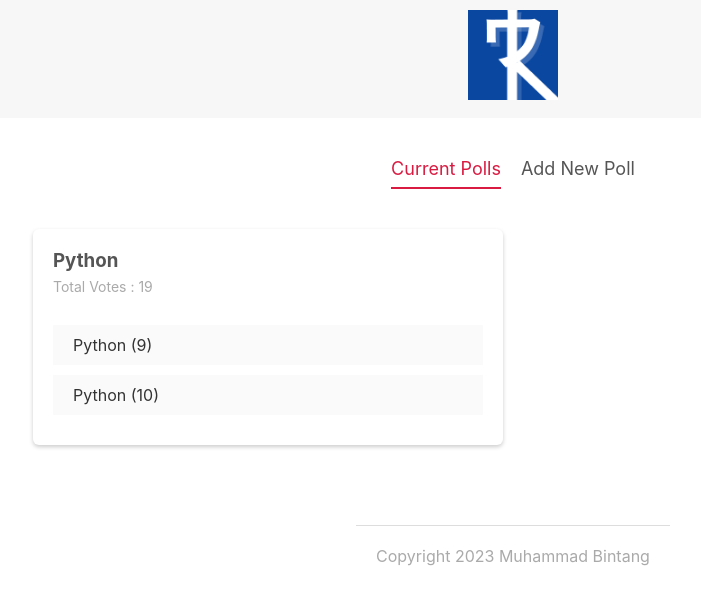
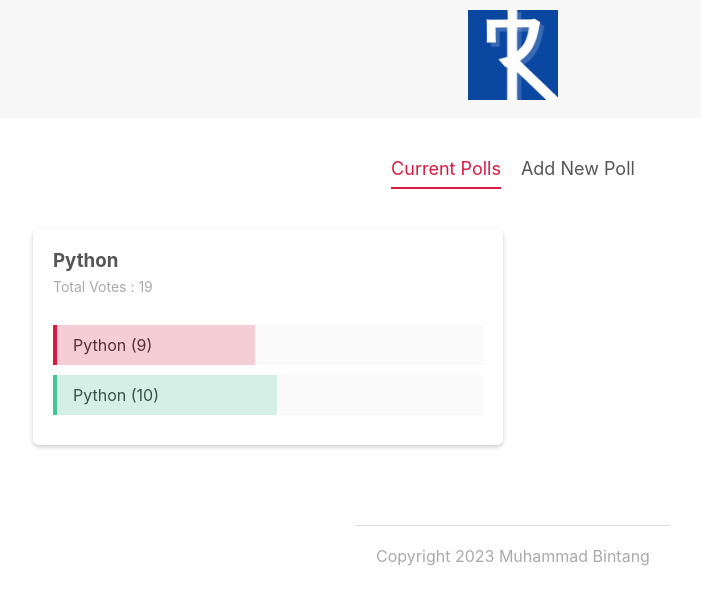
Before and after one commit to M-BintangR/my-polls, a Svelte app: page / in a window 1280 px wide. Shown: the top 604 px of the page, without its empty margins (127-828 px from the left). Built offline with nearby package versions, Linux system fonts and the light colour scheme.

Commit message:
lifecycle hooks ✅

```diff
--- a/src/components/DetailPoll.svelte
+++ b/src/components/DetailPoll.svelte
@@ -6,6 +6,8 @@
   const dispatch = createEventDispatcher();
 
   $: totalVotes = poll.votesA + poll.votesB;
+  $: percentA = Math.floor((100 / totalVotes) * poll.votesA);
+  $: percentB = Math.floor((100 / totalVotes) * poll.votesB);
 
   const handleVote = (option, id) => {
     dispatch("vote", { option, id });
@@ -17,11 +19,11 @@
     <h3>{poll.question}</h3>
     <p>Total Votes : {totalVotes}</p>
     <div class="answer" on:click={() => handleVote("a", poll.id)}>
-      <div class="percent percent-a"></div>
+      <div class="percent percent-a" style="width: {percentA}%;"></div>
       <span>{poll.answerA} ({poll.votesA})</span>
     </div>
     <div class="answer" on:click={() => handleVote("b", poll.id)}>
-      <div class="percent percent-b"></div>
+      <div class="percent percent-b" style="width: {percentB}%;"></div>
       <span>{poll.answerB} ({poll.votesB})</span>
     </div>
   </div>
@@ -51,4 +53,17 @@
     display: inline-block;
     padding: 10px 20px;
   }
+  .percent {
+    height: 100%;
+    position: absolute;
+    box-sizing: border-box;
+  }
+  .percent-a {
+    border-left: 4px solid #d91b42;
+    background: rgba(217, 27, 66, 0.2);
+  }
+  .percent-b {
+    border-left: 4px solid #45c496;
+    background: rgba(69, 196, 150, 0.2);
+  }
 </style>
--- a/src/components/PollList.svelte
+++ b/src/components/PollList.svelte
@@ -1,11 +1,23 @@
 <script>
+  import { onDestroy, onMount } from "svelte";
+  import pollStore from "./../stores/PollStore.js";
   import DetailPoll from "./DetailPoll.svelte";
 
   export let polls = [];
+
+  const unsub = pollStore.subscribe((data) => {
+    polls = data;
+  });
+
+  onMount(() => {});
+
+  onDestroy(() => {
+    unsub();
+  });
 </script>
 
 <div class="poll-list">
-  {#each polls as poll (poll.id)}
+  {#each $pollStore as poll (poll.id)}
     <div>
       <DetailPoll {poll} on:vote />
     </div>
--- /dev/null
+++ b/src/stores/PollStore.js
@@ -0,0 +1,14 @@
+import { writable } from 'svelte/store';
+
+const pollStore = writable([
+    {
+      id: 1,
+      question: "Python",
+      answerA: "Python",
+      answerB: "Python",
+      votesA: 9,
+      votesB: 10,
+    },
+]);
+
+export default pollStore;
```
